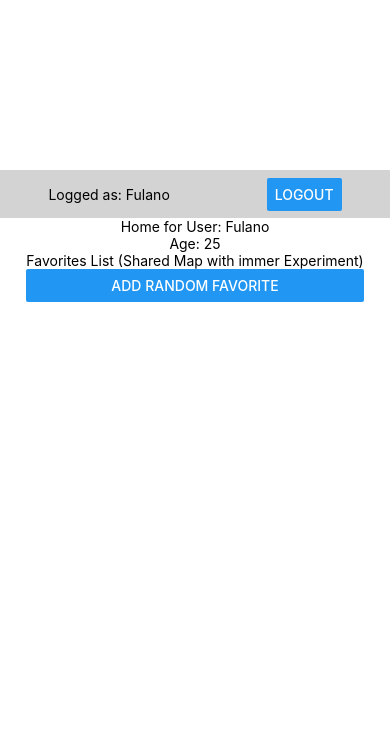
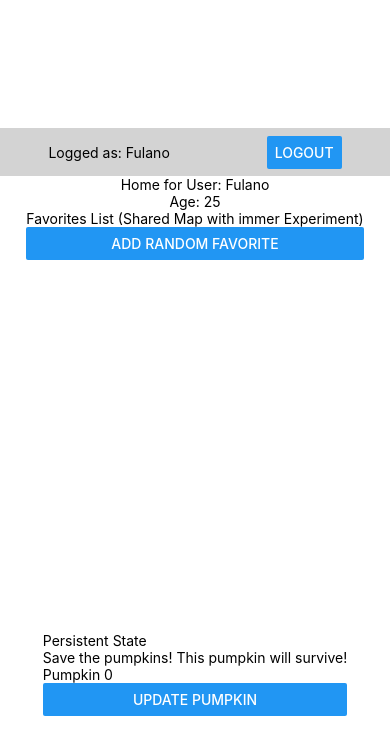
Before and after one commit to university-lessons/pdm-experiment-expo-zustand, a React Native app: screen / in a window 390 px wide. Both pictures are taken after a click on the button "LOGIN". Shown: the top 754 px of the page. Built offline with nearby package versions, Linux system fonts and the light colour scheme.

Commit message:
added persistent stage with async storage. save the pumpkins!

```diff
--- a/package.json
+++ b/package.json
@@ -9,6 +9,7 @@
     "web": "expo start --web"
   },
   "dependencies": {
+    "@react-native-async-storage/async-storage": "1.17.11",
     "expo": "~48.0.15",
     "expo-status-bar": "~1.4.4",
     "immer": "^10.0.2",
--- /dev/null
+++ b/src/components/PersistentState.tsx
@@ -0,0 +1,19 @@
+import { View, Text, Button } from "react-native";
+import React from "react";
+import usePumpkin from "../states/usePumpkin";
+
+export default function PersistentState() {
+  const { pumpkin, setPumpkin } = usePumpkin();
+
+  return (
+    <View>
+      <Text>Persistent State</Text>
+      <Text>Save the pumpkins! This pumpkin will survive!</Text>
+      <Text>{pumpkin}</Text>
+      <Button
+        onPress={() => setPumpkin("Pumpkin" + Math.random().toFixed(2))}
+        title="Update Pumpkin"
+      />
+    </View>
+  );
+}
--- a/src/screens/Home.tsx
+++ b/src/screens/Home.tsx
@@ -4,6 +4,7 @@ import { Text } from "react-native";
 import Header from "../components/Header";
 import useUser from "../states/useUser";
 import FavoritesList from "../components/FavoritesList";
+import PersistentState from "../components/PersistentState";
 
 export default function Home() {
   const { user } = useUser();
@@ -15,6 +16,7 @@ export default function Home() {
       <Text>Home for User: {user?.name}</Text>
       <Text>Age: {user?.age}</Text>
       <FavoritesList />
+      <PersistentState />
     </>
   );
 }
--- /dev/null
+++ b/src/states/usePumpkin.ts
@@ -0,0 +1,29 @@
+// npx expo install @react-native-async-storage/async-storage
+// https://docs.pmnd.rs/zustand/integrations/persisting-store-data
+
+import AsyncStorage from "@react-native-async-storage/async-storage";
+import { create } from "zustand";
+import { createJSONStorage, persist } from "zustand/middleware";
+
+type State = {
+  pumpkin: string;
+};
+
+type Actions = {
+  setPumpkin: (pumpkin: string) => void;
+};
+
+const usePumpkin = create<State & Actions>()(
+  persist(
+    (set) => ({
+      pumpkin: "Pumpkin 0",
+      setPumpkin: (pumpkin: string) => set(() => ({ pumpkin })),
+    }),
+    {
+      name: "pumpkin-state-key-in-asyncstorage",
+      storage: createJSONStorage(() => AsyncStorage),
+    }
+  )
+);
+
+export default usePumpkin;
```
Also changed, not shown: 1 other file (tests, documents, lock files or other folders).
